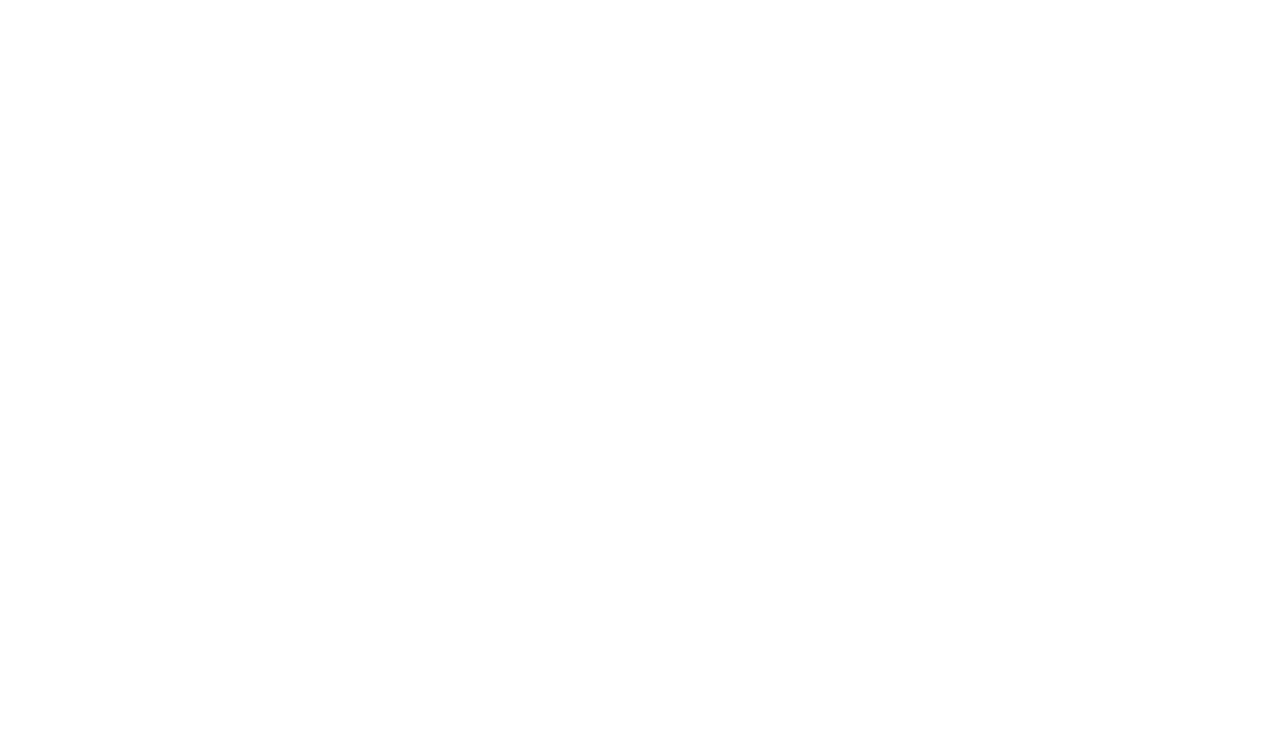
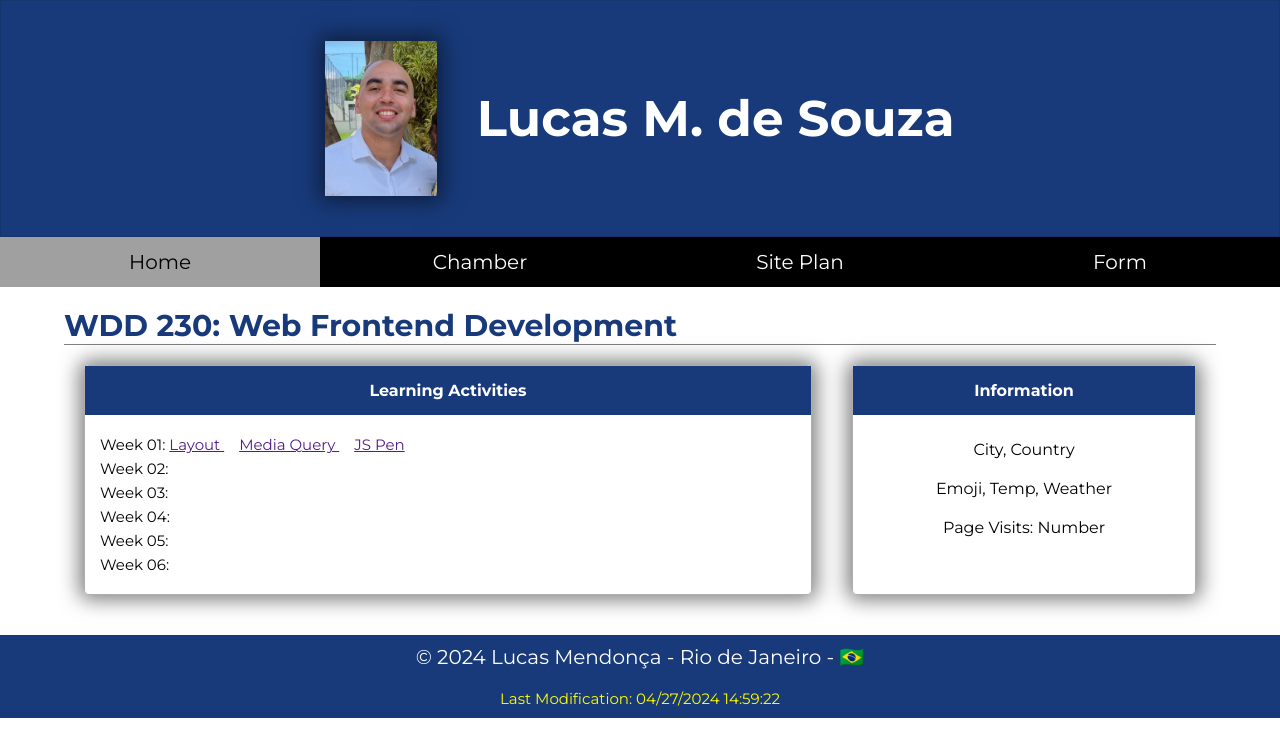
Before and after one commit to lmsdevop/WDD230, a plain HTML site: page index.html in a window 1280 px wide. Drawn offline with Linux system fonts and the light colour scheme.

Commit message:
week 01 Home Page

```diff
--- a/index.html
+++ b/index.html
@@ -0,0 +1,65 @@
+<!DOCTYPE html>
+<html lang="en-US">
+
+<head>
+    <meta charset="UTF-8">
+    <meta name="viewport" content="width=device-width, initial-scale=1.0">
+    <title>Lucas Mendonça - WDD 230 - Web Frontend Development</title>
+    <meta name="description" content="WDD 230 - Web Frontend Development, Lucas Mendonça, course assignment portal">
+    <meta name="author" content="Lucas Mendonça de Souza">
+    <link rel="preconnect" href="https://fonts.googleapis.com">
+    <link rel="preconnect" href="https://fonts.gstatic.com" crossorigin>
+    <link
+        href="https://fonts.googleapis.com/css2?family=Exo+2:ital,wght@0,200;0,500;0,900;1,200;1,500;1,900&family=Montserrat:ital,wght@0,100..900;1,100..900&display=swap"
+        rel="stylesheet">
+    <link rel="stylesheet" href="styles/base.css">
+    <link rel="stylesheet" href="styles/larger.css">
+</head>
+
+<body>
+    <header>
+        <img src="images/me.jpg" alt="My photo" class="profile-photo">
+        <span>Lucas M. de Souza</span>
+    </header>
+    <nav>
+        <a href="" class="active">Home</a>
+        <a href="">Chamber</a>
+        <a href="">Site Plan</a>
+        <a href="">Form</a>
+    </nav>
+    <main>
+        <h1>WDD 230: Web Frontend Development</h1>
+        <div class="sections">
+            <section class="card number-1">
+                <h2>Learning Activities</h2>
+                <ul>
+                    <li>Week 01:
+                        <a href="">Layout </a>
+                        <a href="">Media Query </a>
+                        <a href="">JS Pen</a>
+                    </li>
+                    <li>Week 02:</li>
+                    <li>Week 03:</li>
+                    <li>Week 04:</li>
+                    <li>Week 05:</li>
+                    <li>Week 06:</li>
+                </ul>
+            </section>
+            <section class="card number-2">
+                <h2>Information</h2>
+                <div class="temp">
+                    <p>City, Country</p>
+                    <p>Emoji, Temp, Weather</p>
+                    <p>Page Visits: Number</p>
+                </div>
+            </section>
+        </div>
+    </main>
+    <footer>
+        <p>&copy; <span id="year"></span> Lucas Mendonça - Rio de Janeiro - &#x1F1E7;&#x1F1F7; </p>
+        <p id="lastModified"></p>
+    </footer>
+    <script src="scripts/getDates.js"></script>
+</body>
+
+</html>
--- /dev/null
+++ b/scripts/getDates.js
@@ -0,0 +1,5 @@
+const options = {
+    year: "numeric"
+}
+document.querySelector('#year').innerHTML = new Date().toLocaleString("en-US", options);
+document.querySelector('#lastModified').innerHTML = `Last Modification: ${document.lastModified}`;
--- /dev/null
+++ b/styles/base.css
@@ -0,0 +1,127 @@
+* {
+    margin: 0;
+    padding: 0;
+    box-sizing: border-box;
+}
+
+body {
+    font-family: "Montserrat", sans-serif;
+}
+
+/* mobile **************************/
+header {
+    background-color: rgb(24, 58, 122);
+    display: flex;
+    align-items: center;
+    justify-content: space-between;
+    padding: 20px;
+    border: 1px solid rgba(0, 0, 0, 0.1);
+}
+
+header span {
+    color: white;
+    font-size: 20px;
+    font-weight: 700;
+    margin-right: 30px;
+}
+
+.profile-photo {
+    width: 20%;
+}
+
+header,
+main {
+    margin: 0 auto;
+}
+
+main {
+    width: 90%;
+}
+
+main h1 {
+    margin-top: 20px;
+    font-size: 18px;
+    text-align: center;
+    color: rgb(24, 58, 122);
+}
+
+section h2 {
+    background-color: rgb(24, 58, 122);
+    text-align: center;
+    padding: 15px;
+    font-size: 16px;
+    color: white;
+}
+
+section ul {
+    list-style-type: none;
+    font-size: 15px;
+    padding: 15px;
+}
+
+section ul li {
+    margin: 5px 0;
+}
+
+section ul li a {
+    margin-right: 5px;
+}
+
+.card {
+    border: 1px solid rgb(174, 174, 174);
+    border-radius: 5px;
+    margin-top: 10px;
+}
+
+section p {
+    text-align: center;
+    padding: 10px;
+}
+
+nav {
+    background-color: black;
+    margin: 0 auto;
+    max-width: 800px;
+}
+
+nav ul {
+    list-style-type: none;
+}
+
+nav a {
+    display: block;
+    color: #fff;
+    text-align: center;
+    padding: 0.5rem;
+    text-decoration: none;
+    font-size: 20px;
+}
+
+nav a:hover {
+    text-decoration: overline;
+}
+
+.active {
+    color: rgb(0, 0, 0);
+    background-color: #a0a0a0;
+}
+
+footer {
+    margin-top: 20px;
+    background-color: rgb(24, 58, 122);
+    color: white;
+    justify-content: center;
+    align-self: center;
+    align-items: center;
+}
+
+footer p {
+    font-size: 15px;
+    margin: 0 auto;
+    padding: 10px;
+    text-align: center;
+}
+
+#lastModified {
+    color: yellow;
+}
--- /dev/null
+++ b/styles/larger.css
@@ -0,0 +1,71 @@
+@media screen and (min-width: 500px) {
+    header {
+        justify-content: center;
+    }
+
+    header img,
+    header span {
+        margin: 20px;
+    }
+
+    header span {
+        font-size: 50px;
+    }
+
+    .profile-photo {
+        width: 9%;
+        box-shadow: 0px 0px 20px 5px rgba(0, 0, 0, 0.5);
+    }
+
+    nav {
+        display: flex;
+        margin: 0;
+        max-width: 100%;
+        height: 50px;
+        align-items: center;
+    }
+
+    nav a {
+        display: flex;
+        width: 100%;
+        height: 100%;
+        justify-content: center;
+        align-items: center;
+    }
+
+    main h1 {
+        text-align: left;
+        font-size: 30px;
+        border-bottom: 1px solid gray;
+    }
+
+    .sections {
+        display: grid;
+        grid-template-columns: 1fr 1fr 1fr;
+    }
+
+    section ul li a {
+        margin-right: 15px;
+    }
+
+    .card {
+        margin: 20px;
+        box-shadow: 0px 0px 20px 5px rgba(0, 0, 0, 0.5);
+    }
+
+    .number-1 {
+        grid-column: span 2;
+    }
+
+    .temp {
+        padding: 15px;
+    }
+
+    footer p {
+        font-size: 20px;
+    }
+
+    #lastModified {
+        font-size: 15px;
+    }
+}
```
Also changed, not shown: tests/app.html (+1 -1 lines), week01/media-query.html (+1 -1 lines), images/me.jpg (added), week01/scripts/app.js (deleted).
